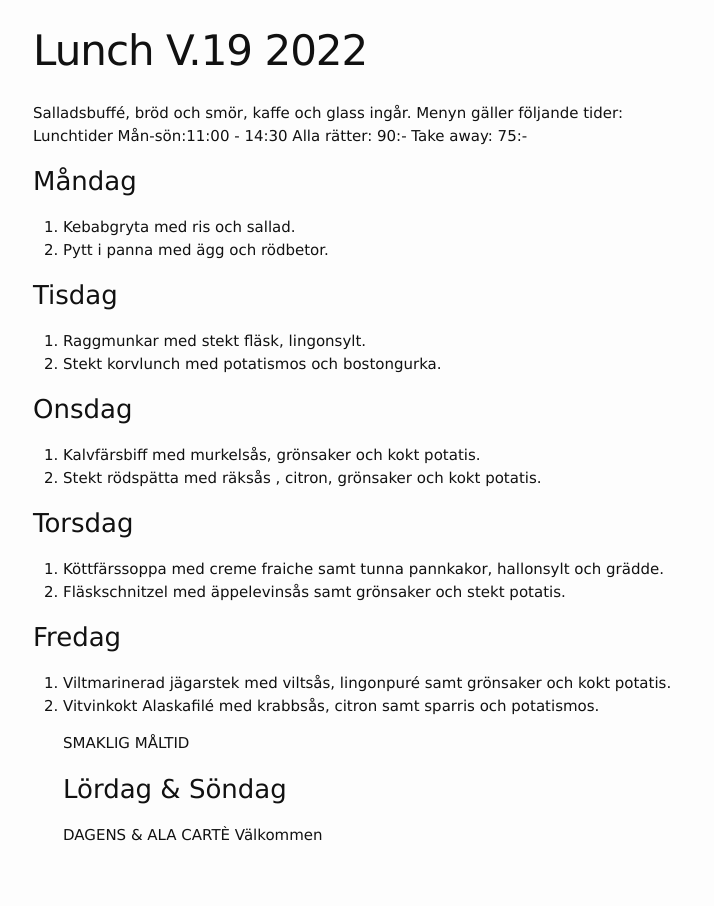
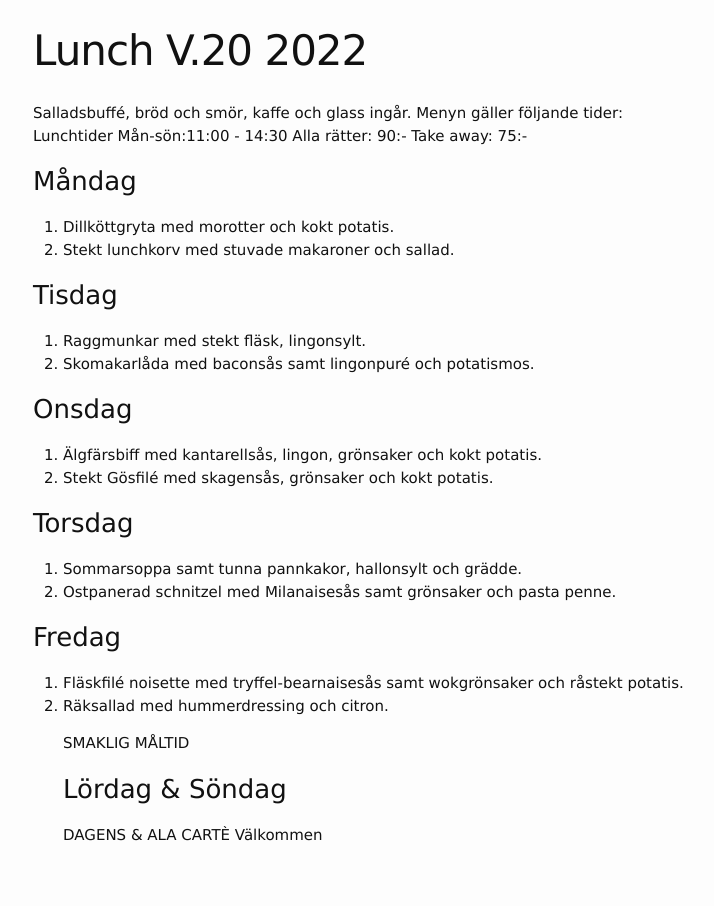
Before and after one commit to FarInn62/farinn62.github.io, a Jekyll site: the page built from lunch.md, in a window 1280 px wide. Shown: the whole page, without its empty margins (237-951 px from the left). Built offline with Jekyll 4.4.1, drawn with Linux system fonts in a browser that asks for light colours.

Commit message:
Update lunch.md

```diff
--- a/lunch.md
+++ b/lunch.md
@@ -1,6 +1,6 @@
 ---
 layout: foodmenu
-title: Lunch V.19  2022
+title: Lunch V.20  2022
 permalink: /lunch/
 published: true
 ---
@@ -10,24 +10,24 @@ Lunchtider  Mån-sön:11:00 - 14:30
 Alla rätter: 90:- Take away: 75:-
 
 ### Måndag
-1. Kebabgryta med ris och sallad.
-2. Pytt i panna med ägg och rödbetor.
+1. Dillköttgryta med morotter och kokt potatis.
+2. Stekt lunchkorv med stuvade makaroner och sallad.
 
 ### Tisdag
 1. Raggmunkar med stekt fläsk, lingonsylt.
-2. Stekt korvlunch med potatismos och bostongurka.
+2. Skomakarlåda med baconsås samt lingonpuré och potatismos.
 
 ### Onsdag
-1. Kalvfärsbiff med murkelsås, grönsaker och kokt potatis.
-2. Stekt rödspätta med räksås , citron, grönsaker och kokt potatis.
+1. Älgfärsbiff med kantarellsås, lingon, grönsaker och kokt potatis.
+2. Stekt Gösfilé med skagensås, grönsaker och kokt potatis.
 
 ### Torsdag
-1. Köttfärssoppa med creme fraiche samt tunna pannkakor, hallonsylt och grädde.
-2. Fläskschnitzel med äppelevinsås samt grönsaker och stekt potatis.
+1. Sommarsoppa samt tunna pannkakor, hallonsylt och grädde.
+2. Ostpanerad schnitzel med Milanaisesås samt grönsaker och pasta penne.
 
 ### Fredag
-1. Viltmarinerad jägarstek med viltsås, lingonpuré samt grönsaker och kokt potatis.
-2. Vitvinkokt Alaskafilé med krabbsås, citron samt sparris och potatismos.
+1. Fläskfilé noisette med tryffel-bearnaisesås samt wokgrönsaker och råstekt potatis.
+2. Räksallad med hummerdressing och citron.
 
    SMAKLIG MÅLTID
    ### Lördag & Söndag
```
